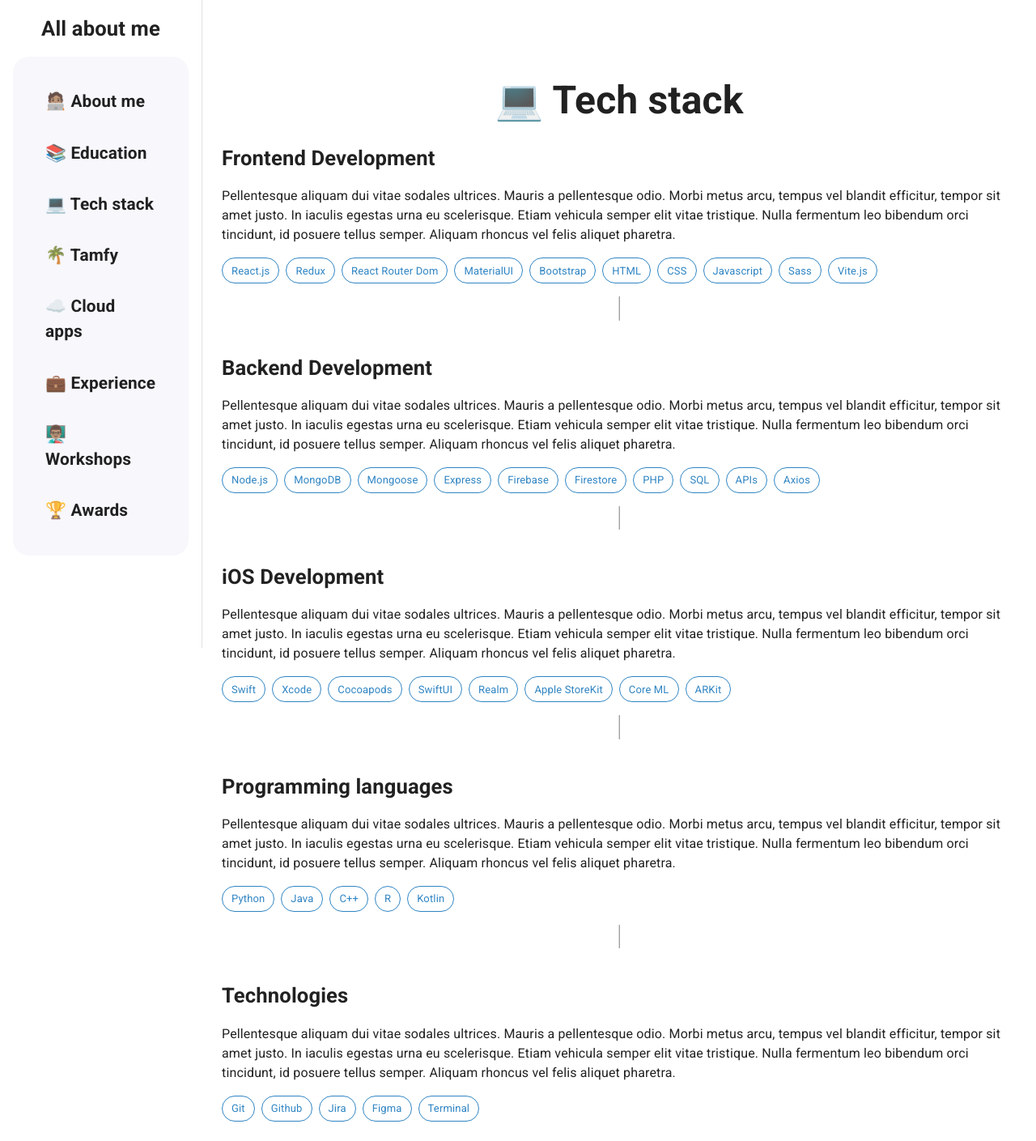
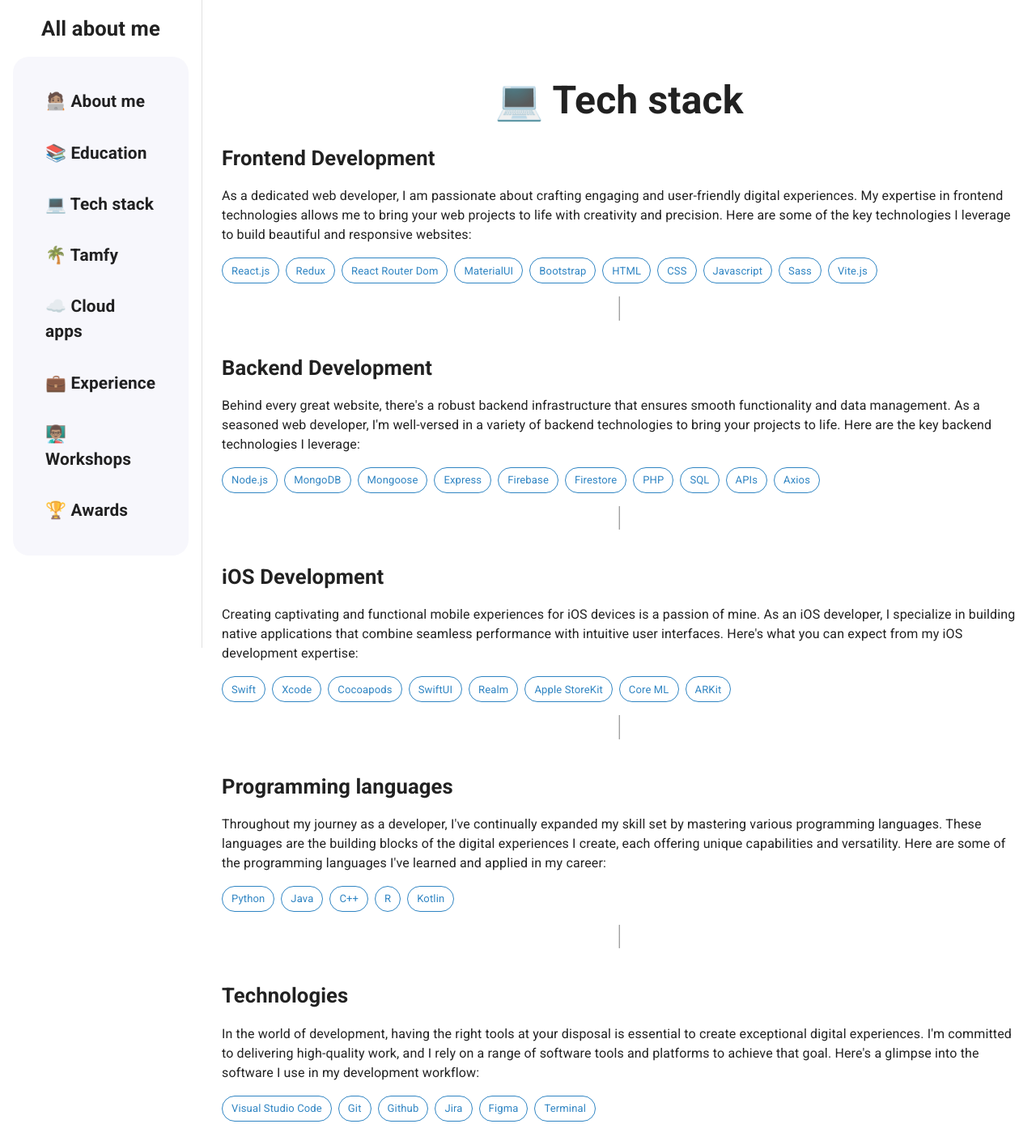
Before and after one commit to 4ubio/Portfolio, a React (Vite) app: page /tech in a window 1280 px wide. Shown: the whole page at 81% size. Built offline with nearby package versions, Linux system fonts and the light colour scheme.

Commit message:
Text - TechPage

```diff
--- a/src/pages/TechPage.jsx
+++ b/src/pages/TechPage.jsx
@@ -11,7 +11,7 @@ export const TechPage = () => {
                 <Grid container mt={2} className='animate__animated animate__fadeInLeft'>
                     <Typography variant='h4'>Frontend Development</Typography>
                     <Typography variant='h7' mt={2}>
-                        Pellentesque aliquam dui vitae sodales ultrices. Mauris a pellentesque odio. Morbi metus arcu, tempus vel blandit efficitur, tempor sit amet justo. In iaculis egestas urna eu scelerisque. Etiam vehicula semper elit vitae tristique. Nulla fermentum leo bibendum orci tincidunt, id posuere tellus semper. Aliquam rhoncus vel felis aliquet pharetra.
+                        As a dedicated web developer, I am passionate about crafting engaging and user-friendly digital experiences. My expertise in frontend technologies allows me to bring your web projects to life with creativity and precision. Here are some of the key technologies I leverage to build beautiful and responsive websites:
                     </Typography>
 
                     <Grid container mt={2} gap={1}>
@@ -36,7 +36,7 @@ export const TechPage = () => {
                 <Grid container mt={2} className='animate__animated animate__fadeInRight'>
                     <Typography variant='h4'>Backend Development</Typography>
                     <Typography variant='h7' mt={2}>
-                        Pellentesque aliquam dui vitae sodales ultrices. Mauris a pellentesque odio. Morbi metus arcu, tempus vel blandit efficitur, tempor sit amet justo. In iaculis egestas urna eu scelerisque. Etiam vehicula semper elit vitae tristique. Nulla fermentum leo bibendum orci tincidunt, id posuere tellus semper. Aliquam rhoncus vel felis aliquet pharetra.
+                        Behind every great website, there's a robust backend infrastructure that ensures smooth functionality and data management. As a seasoned web developer, I'm well-versed in a variety of backend technologies to bring your projects to life. Here are the key backend technologies I leverage:
                     </Typography>
 
                     <Grid container mt={2} gap={1}>
@@ -61,7 +61,7 @@ export const TechPage = () => {
                 <Grid container mt={2} className='animate__animated animate__fadeInLeft'>
                     <Typography variant='h4'>iOS Development</Typography>
                     <Typography variant='h7' mt={2}>
-                        Pellentesque aliquam dui vitae sodales ultrices. Mauris a pellentesque odio. Morbi metus arcu, tempus vel blandit efficitur, tempor sit amet justo. In iaculis egestas urna eu scelerisque. Etiam vehicula semper elit vitae tristique. Nulla fermentum leo bibendum orci tincidunt, id posuere tellus semper. Aliquam rhoncus vel felis aliquet pharetra.
+                        Creating captivating and functional mobile experiences for iOS devices is a passion of mine. As an iOS developer, I specialize in building native applications that combine seamless performance with intuitive user interfaces. Here's what you can expect from my iOS development expertise:
                     </Typography>
 
                     <Grid container mt={2} gap={1}>
@@ -84,7 +84,7 @@ export const TechPage = () => {
                 <Grid container mt={2} className='animate__animated animate__fadeInRight'>
                     <Typography variant='h4'>Programming languages</Typography>
                     <Typography variant='h7' mt={2}>
-                        Pellentesque aliquam dui vitae sodales ultrices. Mauris a pellentesque odio. Morbi metus arcu, tempus vel blandit efficitur, tempor sit amet justo. In iaculis egestas urna eu scelerisque. Etiam vehicula semper elit vitae tristique. Nulla fermentum leo bibendum orci tincidunt, id posuere tellus semper. Aliquam rhoncus vel felis aliquet pharetra.
+                        Throughout my journey as a developer, I've continually expanded my skill set by mastering various programming languages. These languages are the building blocks of the digital experiences I create, each offering unique capabilities and versatility. Here are some of the programming languages I've learned and applied in my career:
                     </Typography>
 
                     <Grid container mt={2} gap={1}>
@@ -104,10 +104,11 @@ export const TechPage = () => {
                 <Grid container mt={2} className='animate__animated animate__fadeInLeft'>
                     <Typography variant='h4'>Technologies</Typography>
                     <Typography variant='h7' mt={2}>
-                        Pellentesque aliquam dui vitae sodales ultrices. Mauris a pellentesque odio. Morbi metus arcu, tempus vel blandit efficitur, tempor sit amet justo. In iaculis egestas urna eu scelerisque. Etiam vehicula semper elit vitae tristique. Nulla fermentum leo bibendum orci tincidunt, id posuere tellus semper. Aliquam rhoncus vel felis aliquet pharetra.
+                        In the world of development, having the right tools at your disposal is essential to create exceptional digital experiences. I'm committed to delivering high-quality work, and I rely on a range of software tools and platforms to achieve that goal. Here's a glimpse into the software I use in my development workflow:
                     </Typography>
 
                     <Grid container mt={2} gap={1}>
+                        <Chip label='Visual Studio Code' variant='outlined' sx={{backgroundColor: 'primary.main', color: 'primary.blue', borderColor: 'primary.blue'}}/>
                         <Chip label='Git' variant='outlined' sx={{backgroundColor: 'primary.main', color: 'primary.blue', borderColor: 'primary.blue'}}/>
                         <Chip label='Github' variant='outlined' sx={{backgroundColor: 'primary.main', color: 'primary.blue', borderColor: 'primary.blue'}}/>
                         <Chip label='Jira' variant='outlined' sx={{backgroundColor: 'primary.main', color: 'primary.blue', borderColor: 'primary.blue'}}/>
```
